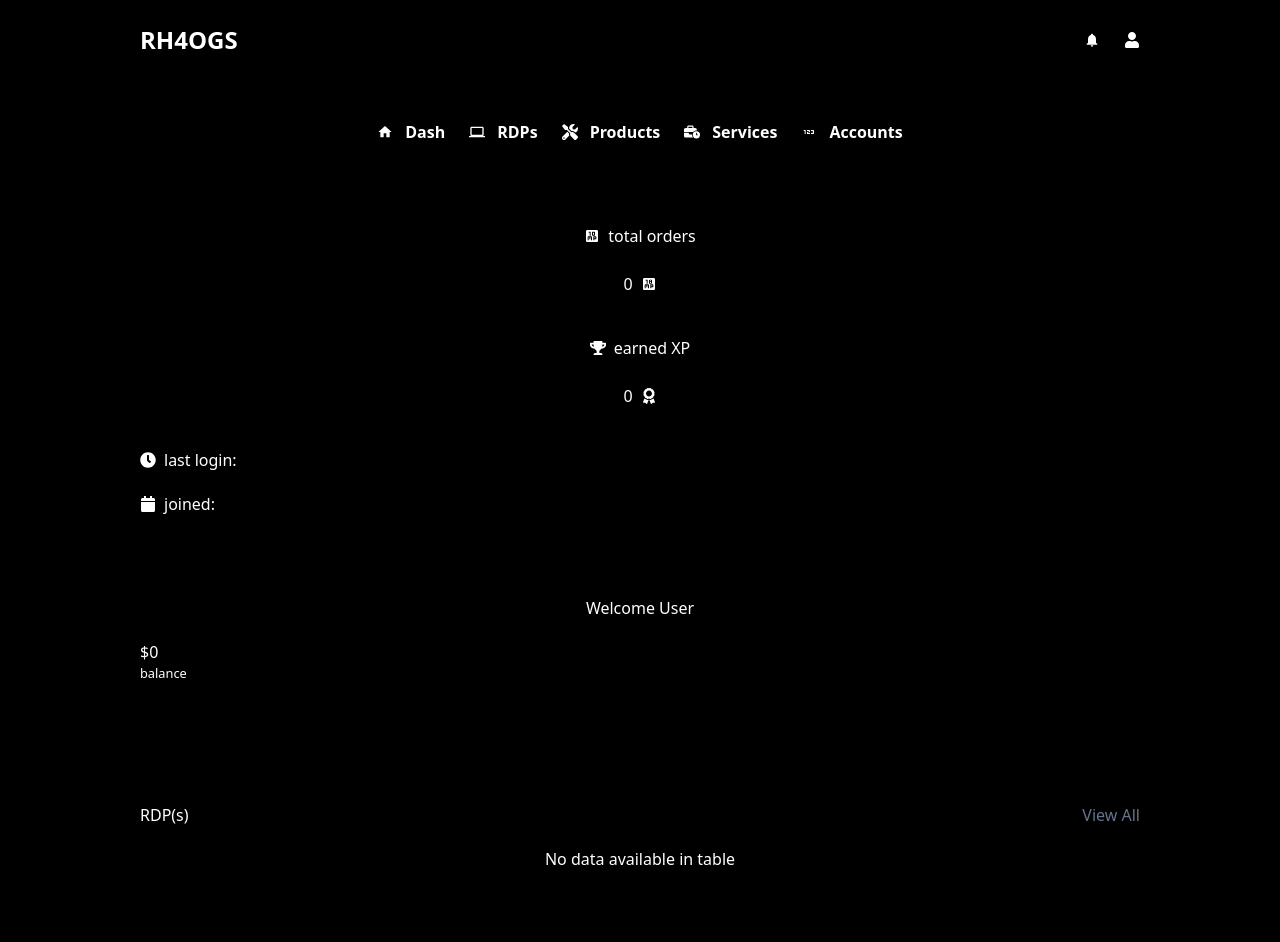
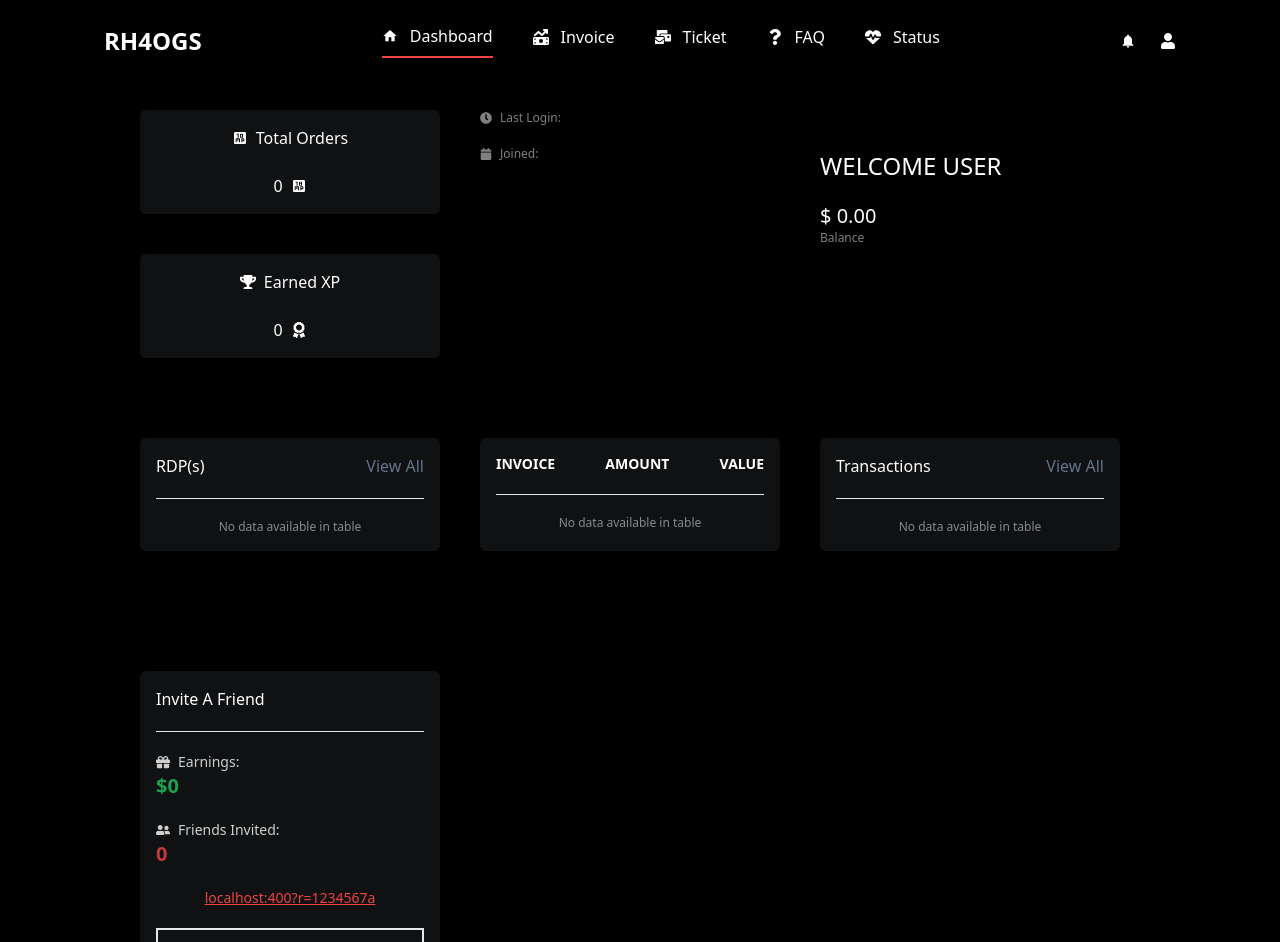
Before and after one commit to vulpes231/rabbit-client, a React (Vite) app: page /dashboard in a window 1280 px wide. Shown: the top 942 px of the page. Built offline with nearby package versions, Linux system fonts and the light colour scheme.

Commit message:
dash redesign

```diff
--- a/index.html
+++ b/index.html
@@ -8,7 +8,7 @@
     />
     <link rel="icon" type="image/svg+xml" href="/rabbit.jpeg" />
     <meta name="viewport" content="width=device-width, initial-scale=1.0" />
-    <title>Login - Rabbithole4ogs</title>
+    <title>RH4OGS - Welcome</title>
   </head>
   <body>
     <div id="root"></div>
--- a/src/components/Authnav.jsx
+++ b/src/components/Authnav.jsx
@@ -1,16 +1,16 @@
-import React, { useState } from "react";
-import { Md123, MdClose, MdMenu, MdNotifications } from "react-icons/md";
+import React, { useState, useEffect } from "react";
+import { MdClose, MdMenu, MdNotifications } from "react-icons/md";
 import { loggedLinks } from "../constants";
 import { Link } from "react-router-dom";
-import { FaUser } from "react-icons/fa";
-import { MdHome, MdComputer } from "react-icons/md";
+import { FaMailBulk, FaQuestion, FaUser } from "react-icons/fa";
+import { MdHome } from "react-icons/md";
 
-import { FaBusinessTime } from "react-icons/fa6";
-import { FaTools } from "react-icons/fa";
+import { FaHeartPulse, FaMoneyBillTrendUp } from "react-icons/fa6";
+import Sidebar from "./Sidebar";
 
 const Authnav = () => {
   const [toggle, setToggle] = useState(false);
-  const [activeLink, setActiveLink] = useState("");
+  const [activeLink, setActiveLink] = useState("dash");
 
   const handleLinks = (linkId) => {
     setActiveLink(linkId);
@@ -24,43 +24,56 @@ const Authnav = () => {
     return (
       <Link
         key={link.id}
-        className="flex gap-3 items-center hover:text-red-500"
+        className={
+          activeLink === link.id
+            ? "flex gap-3 items-center border-b-2 border-b-red-500 font-thin pb-2"
+            : "flex gap-3 items-center font-thin pb-2"
+        }
+        onClick={() => handleLinks(link.id)}
       >
         {link.title.includes("Dash") ? (
           <MdHome />
-        ) : link.title.includes("RDPs") ? (
-          <MdComputer />
-        ) : link.title.includes("Products") ? (
-          <FaTools />
-        ) : link.title.includes("Services") ? (
-          <FaBusinessTime />
-        ) : link.title.includes("Accounts") ? (
-          <Md123 />
+        ) : link.title.includes("Invoice") ? (
+          <FaMoneyBillTrendUp />
+        ) : link.title.includes("Ticket") ? (
+          <FaMailBulk />
+        ) : link.title.includes("FAQ") ? (
+          <FaQuestion />
+        ) : link.title.includes("Status") ? (
+          <FaHeartPulse />
         ) : null}
         {link.title}
       </Link>
     );
   });
 
+  useEffect(() => {
+    document.title = "RH4OGS - Client area";
+    return () => {
+      document.title = "RH4OGS";
+    };
+  }, []);
+
   return (
-    <header className="w-full font-bold bg-black flex flex-col gap-6">
-      <nav className="flex">
-        <div className="flex justify-between w-full items-center mb-10">
+    <header className="w-full font-bold bg-black flex flex-col gap-6 lg:px-20 ">
+      <div className="flex justify-between w-full items-center mb-5 lg:mb-3">
         <span className="lg:hidden text-2xl" onClick={handleToggle}>
           {!toggle ? <MdMenu /> : <MdClose />}
         </span>
         <span>
           <h3 className="text-2xl">RH4OGS</h3>
         </span>
+        <div className="hidden lg:flex gap-10">{authLinks}</div>
         <span className="flex gap-6">
           <MdNotifications />
           <FaUser />
         </span>
       </div>
-      </nav>
-      <div className="flex flex-wrap gap-6 justify-center mb-10">
+
+      <div className="flex flex-wrap gap-6 justify-center mb-10 md:gap-10 lg:hidden">
         {authLinks}
       </div>
+      <Sidebar toggle={toggle} />
     </header>
   );
 };
--- /dev/null
+++ b/src/components/Footer.jsx
@@ -0,0 +1,23 @@
+import React from "react";
+import { FaPhone, FaTelegram, FaWhatsapp } from "react-icons/fa";
+
+const Footer = () => {
+  return (
+    <footer className="flex flex-col gap-6 items-center justify-center opacity-50 text-xs">
+      <p className="text-center">
+        Copyright &copy; 2024,{" "}
+        <span className="text-red-500 uppercase font-semibold text-opacity-100">
+          Rabbithole4ogs
+        </span>
+        , <br /> All Rights Reserved.
+      </p>
+      <span className="flex gap-6 items-center text-xl">
+        <FaTelegram />
+        <FaWhatsapp />
+        <FaPhone />
+      </span>
+    </footer>
+  );
+};
+
+export default Footer;
--- a/src/components/LabelIcon.jsx
+++ b/src/components/LabelIcon.jsx
@@ -2,7 +2,7 @@ import React from "react";
 
 const LabelIcon = ({ icon, title }) => {
   return (
-    <div className="flex gap-2 items-center">
+    <div className="flex gap-2 items-center capitalize">
       <span>{icon}</span>
       <p>{title}</p>
     </div>
--- /dev/null
+++ b/src/components/Sidebar.jsx
@@ -0,0 +1,7 @@
+import React from "react";
+
+const Sidebar = ({ toggle }) => {
+  return <aside className={toggle ? "" : "hidden"}></aside>;
+};
+
+export default Sidebar;
--- a/src/components/index.js
+++ b/src/components/index.js
@@ -6,6 +6,7 @@ import Statistic from "./Statistic";
 import User from "./User";
 import Products from "./Products";
 import LabelIcon from "./LabelIcon";
+import Sidebar from "./Sidebar";
 
 export {
   Landing,
@@ -16,4 +17,5 @@ export {
   User,
   Products,
   LabelIcon,
+  Sidebar,
 };
--- a/src/constants/index.js
+++ b/src/constants/index.js
@@ -6,11 +6,18 @@ export const navLinks = [
 ];
 
 export const loggedLinks = [
-  { id: "dash", title: "Dash", path: "/dashboard" },
-  { id: "rdp", title: "RDPs", path: "" },
-  { id: "product", title: "Products", path: "" },
-  { id: "service", title: "Services", path: "" },
-  { id: "account", title: "Accounts", path: "" },
+  { id: "dash", title: "Dashboard", path: "/dashboard" },
+  { id: "invoice", title: "Invoice", path: "" },
+  { id: "ticket", title: "Ticket", path: "" },
+  { id: "faq", title: "FAQ", path: "" },
+  { id: "status", title: "Status", path: "" },
+];
+export const sidebarLinks = [
+  { id: "dash", title: "Dashboard", path: "/dashboard" },
+  { id: "invoice", title: "Invoice", path: "" },
+  { id: "ticket", title: "Ticket", path: "" },
+  { id: "faq", title: "FAQ", path: "" },
+  { id: "status", title: "Status", path: "" },
 ];
 
 export const server = "https://rabbit-server.onrender.com";
--- a/src/pages/Dash.jsx
+++ b/src/pages/Dash.jsx
@@ -11,6 +11,7 @@ import {
   FaTrophy,
   FaUserFriends,
 } from "react-icons/fa";
+import Footer from "../components/Footer";
 
 const Dash = () => {
   const navigate = useNavigate();
@@ -24,23 +25,23 @@ const Dash = () => {
 
   return (
     <section className="bg-black text-white min-h-screen w-full p-6">
-      <div className="flex flex-col lg:max-w-[1000px] mx-auto gap-10">
-        <Authnav />
-        <div className="flex flex-col gap-10">
-          <article className="flex flex-col gap-6 items-center justify-center">
+      <Authnav />
+      <div className="flex flex-col lg:max-w-[1000px] mx-auto gap-10 lg:flex-row lg:flex-wrap lg:mt-10">
+        <div className="flex flex-col gap-10  lg:w-[300px]">
+          <article className="flex flex-col gap-6 items-center justify-center bg-slate-400 bg-opacity-10 w-full mx-auto p-4 rounded-md">
             <LabelIcon icon={<Md10Mp />} title={"total orders"} />
             <span className="flex items-center gap-2">
               0 <Md18Mp />
             </span>
           </article>
-          <article className="flex flex-col gap-6 items-center justify-center">
+          <article className="flex flex-col gap-6 items-center justify-center bg-slate-400 bg-opacity-10 w-full mx-auto p-4 rounded-md">
             <LabelIcon icon={<FaTrophy />} title={"earned XP"} />
             <span className="flex items-center gap-2">
               0 <FaAward />
             </span>
           </article>
         </div>
-        <div className="flex flex-col gap-5">
+        <div className="flex flex-col gap-5 text-xs font-thin opacity-50 lg:w-[300px]">
           <span>
             <LabelIcon icon={<FaClock />} title={"last login:"} />
           </span>
@@ -48,48 +49,62 @@ const Dash = () => {
             <LabelIcon icon={<FaCalendar />} title={"joined:"} />
           </span>
         </div>
-        <div className="flex flex-col gap-5 my-10">
-          <h3 className="text-center">Welcome User</h3>
-          <span className="flex flex-col">
-            $0 <small>balance</small>
+        <div className="flex flex-col gap-5 my-10 lg:w-[300px]">
+          <h3 className=" text-2xl uppercase font-thin">Welcome User</h3>
+          <span className="flex flex-col text-xl">
+            $ 0.00{" "}
+            <small className="text-xs capitalize opacity-50">balance</small>
           </span>
         </div>
-        <div className="flex flex-col gap-5 my-10">
+        <div className="flex flex-col gap-5 my-10 bg-slate-400 bg-opacity-10 p-4 rounded-md lg:w-[300px]">
           <span className=" flex justify-between items-center">
             <p>RDP(s)</p>
             <p className="text-slate-500 capitalize">view all</p>
           </span>
-          <p className="text-center">No data available in table</p>
+          <hr className="text-white bg-white" />
+          <p className="text-center text-xs opacity-50">
+            No data available in table
+          </p>
         </div>
-        <div className="flex flex-col gap-5 my-10">
-          <span className=" flex justify-between items-center capitalize">
+        <div className="flex flex-col gap-5 my-10 bg-slate-400 bg-opacity-10 p-4 rounded-md lg:w-[300px]">
+          <span className=" flex justify-between items-center uppercase font-bold text-sm">
             <p>invoice</p>
             <p>amount</p>
             <p>value</p>
           </span>
-          <p className="text-center">No data available in table</p>
+          <hr className="text-white bg-white" />
+          <p className="text-center text-xs opacity-50">
+            No data available in table
+          </p>
         </div>
-        <div className="flex flex-col gap-5 my-10">
+        <div className="flex flex-col gap-5 my-10 bg-slate-400 bg-opacity-10 p-4 rounded-md lg:w-[300px]">
           <span className=" flex justify-between items-center">
             <p>Transactions</p>
             <p className="text-slate-500 capitalize">view all</p>
           </span>
-          <p className="text-center">No data available in table</p>
+          <hr className="text-white bg-white" />
+          <p className="text-center text-xs opacity-50">
+            No data available in table
+          </p>
         </div>
-        <div className="flex flex-col gap-5 my-10">
-          <h3>invite a friend</h3>
-          <span className="">
+        <div className="flex flex-col gap-5 my-10 bg-slate-400 bg-opacity-10 p-4 rounded-md lg:w-[300px]">
+          <h3 className="capitalize ">invite a friend</h3>
+          <hr className="text-white bg-white" />
+          <span className="text-sm opacity-80">
             <LabelIcon icon={<FaGift />} title={"Earnings:"} />
             <small className="text-green-500 text-xl font-semibold">$0</small>
           </span>
-          <span>
+          <span className="text-sm opacity-80">
             <LabelIcon icon={<FaUserFriends />} title={"Friends Invited:"} />
             <small className="text-red-500 text-xl font-semibold">0</small>
           </span>
-          <p className="text-center">localhost:400?r=1234567a</p>
+          <p className="text-center text-red-500 underline text-sm cursor-pointer">
+            localhost:400?r=1234567a
+          </p>
           <button className="text-center border-2 py-2">Go to referrals</button>
         </div>
       </div>
+      <Footer />
     </section>
   );
 };
--- a/src/pages/Signin.jsx
+++ b/src/pages/Signin.jsx
@@ -31,6 +31,13 @@ const Signin = () => {
     // console.log(form);
     dispatch(signinUser(form));
   };
+
+  useEffect(() => {
+    document.title = "RH4OGS - Client login";
+    return () => {
+      document.title = "RH4OGS";
+    };
+  }, []);
 
   useEffect(() => {
     let timeout;
--- a/src/pages/Signup.jsx
+++ b/src/pages/Signup.jsx
@@ -32,6 +32,13 @@ const Signup = () => {
     console.log(form);
     dispatch(signupUser(form));
   };
+
+  useEffect(() => {
+    document.title = "RH4OGS - New user";
+    return () => {
+      document.title = "RH4OGS";
+    };
+  }, []);
 
   useEffect(() => {
     let timeout;
```
Lines whose indentation alone changed are shown as unchanged.
